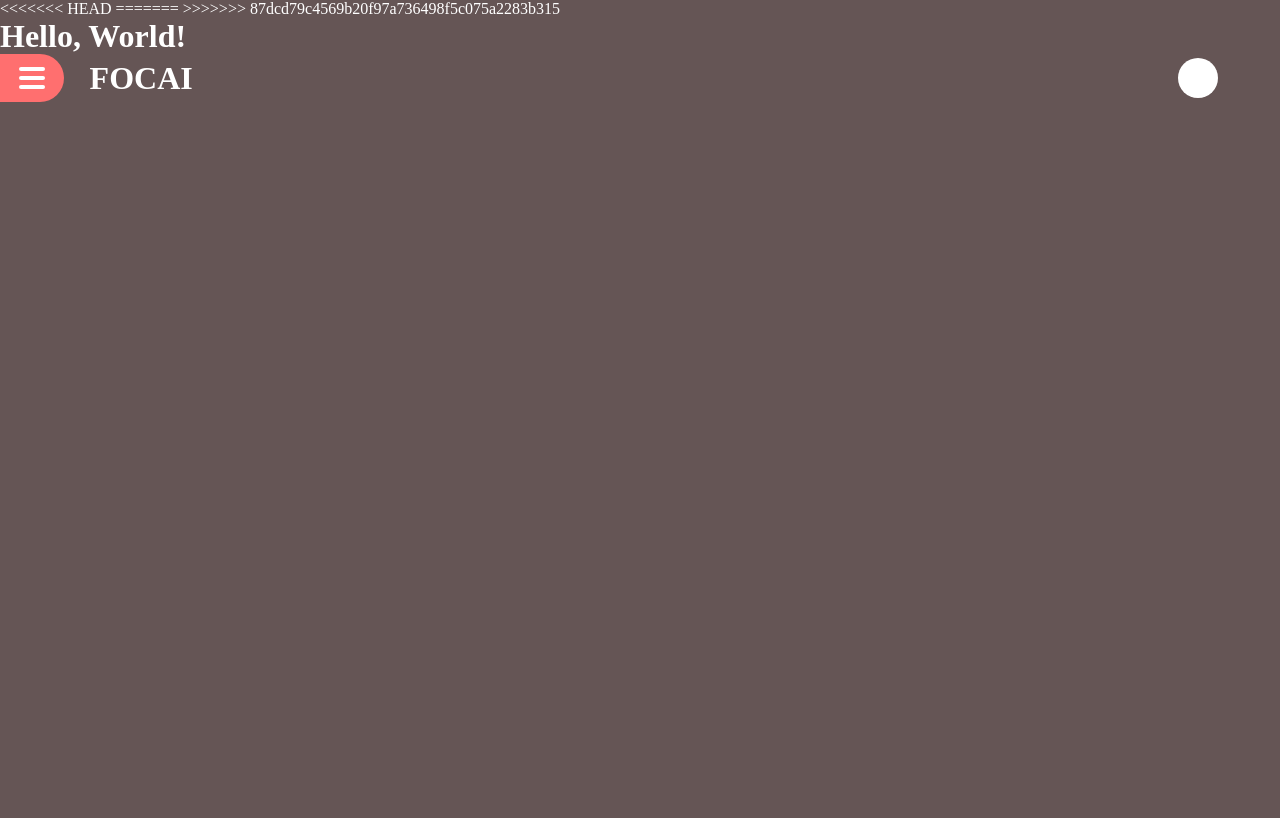
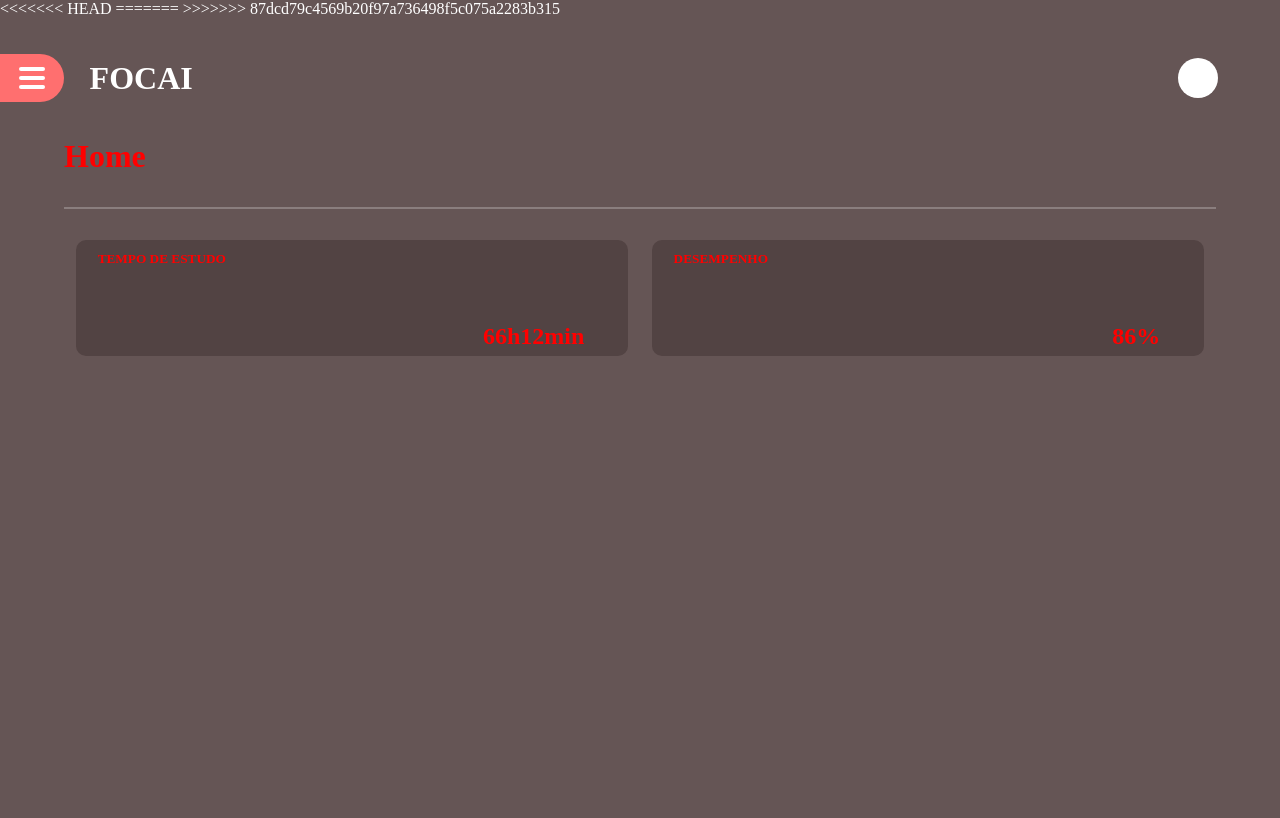
Before and after one commit to sopena/Focai, a Django app: page / in a window 1280 px wide. Run offline with Django 5.2, Linux system fonts and the light colour scheme.

Commit message:
Atualização do protótipo de site

```diff
--- a/base/templates/base/home.html
+++ b/base/templates/base/home.html
@@ -1,7 +1,21 @@
-{% extends 'main.html' %}
+{% extends "main.html" %}
+
+{% block title %}FOCAI{% endblock title %}
 
 {% block content %}
-
-<h1>Hello, World!</h1>
-
+    <div class="content">
+        <div class="page_title_container">
+            <h1 class="page_title">Home</h1>
+        </div>
+        <div class="data">
+            <div class="study_time dataItem">
+                <div class="dataItem_title"><h5>TEMPO DE ESTUDO</h5></div>
+                <div class="dataItem_info"><h2>66h12min</h2></div>
+            </div>
+            <div class="performance dataItem">
+                <div class="dataItem_title"><h5>DESEMPENHO</h5></div>
+                <div class="dataItem_info"><h2>86%</h2></div>
+            </div>
+        </div>
+    </div>
 {% endblock content %}
```
Also changed, not shown: base/templates/base/login.html (added, +7 -0 lines).
